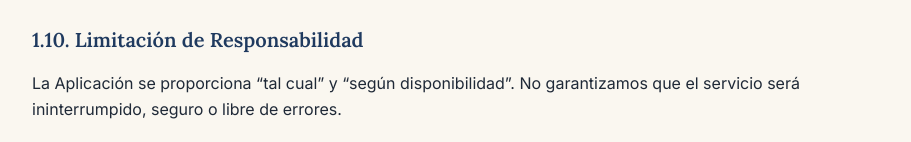
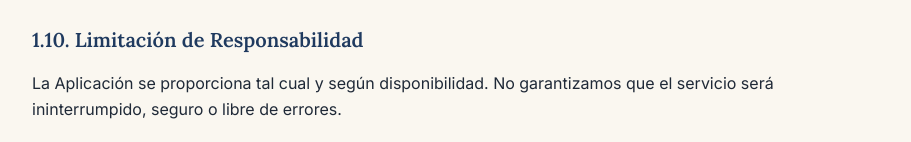
Before and after one commit to boscogd/waitlist, a Next.js app: page /legal in a window 1280 px wide. Shown: the part 2647-2789 px from the top of the page, without its empty margins (184-1095 px from the left). Built offline with nearby package versions, Linux system fonts and the light colour scheme.

Commit message:
fix: Remove quotes to resolve ESLint errors in legal page

```diff
--- a/app/legal/page.tsx
+++ b/app/legal/page.tsx
@@ -81,7 +81,7 @@ export default function LegalPage() {
                   1.1. Aceptación de los Términos
                 </h3>
                 <p className="leading-relaxed">
-                  Al acceder y utilizar <strong>Refugio en la Palabra</strong> (en adelante, &ldquo;la Aplicación&rdquo;),
+                  Al acceder y utilizar <strong>Refugio en la Palabra</strong> (en adelante, la Aplicación),
                   aceptas estar legalmente vinculado por estos términos y condiciones. Si no estás de acuerdo
                   con alguna parte de estos términos, no debes utilizar la Aplicación.
                 </p>
@@ -212,7 +212,7 @@ export default function LegalPage() {
                   1.10. Limitación de Responsabilidad
                 </h3>
                 <p className="leading-relaxed">
-                  La Aplicación se proporciona &ldquo;tal cual&rdquo; y &ldquo;según disponibilidad&rdquo;. No garantizamos
+                  La Aplicación se proporciona tal cual y según disponibilidad. No garantizamos
                   que el servicio será ininterrumpido, seguro o libre de errores.
                 </p>
                 <p className="leading-relaxed">
@@ -314,7 +314,7 @@ export default function LegalPage() {
                 </h3>
                 <p className="leading-relaxed">
                   El sitio web www.refugioenlapalabra.com proporciona el acceso a información,
-                  servicios y herramientas relacionadas con la vida espiritual católica (en adelante, &ldquo;los contenidos&rdquo;).
+                  servicios y herramientas relacionadas con la vida espiritual católica (en adelante, los contenidos).
                 </p>
                 <p className="leading-relaxed">
                   El usuario asume la responsabilidad del uso del portal. El usuario se compromete
@@ -516,7 +516,7 @@ export default function LegalPage() {
                 <p className="leading-relaxed">
                   Podemos actualizar nuestra Política de Cookies periódicamente. Te notificaremos
                   cualquier cambio publicando la nueva política en esta página y actualizando la
-                  fecha de &ldquo;Última actualización&rdquo; en la parte superior.
+                  fecha de última actualización en la parte superior.
                 </p>
               </div>
             </div>
```
